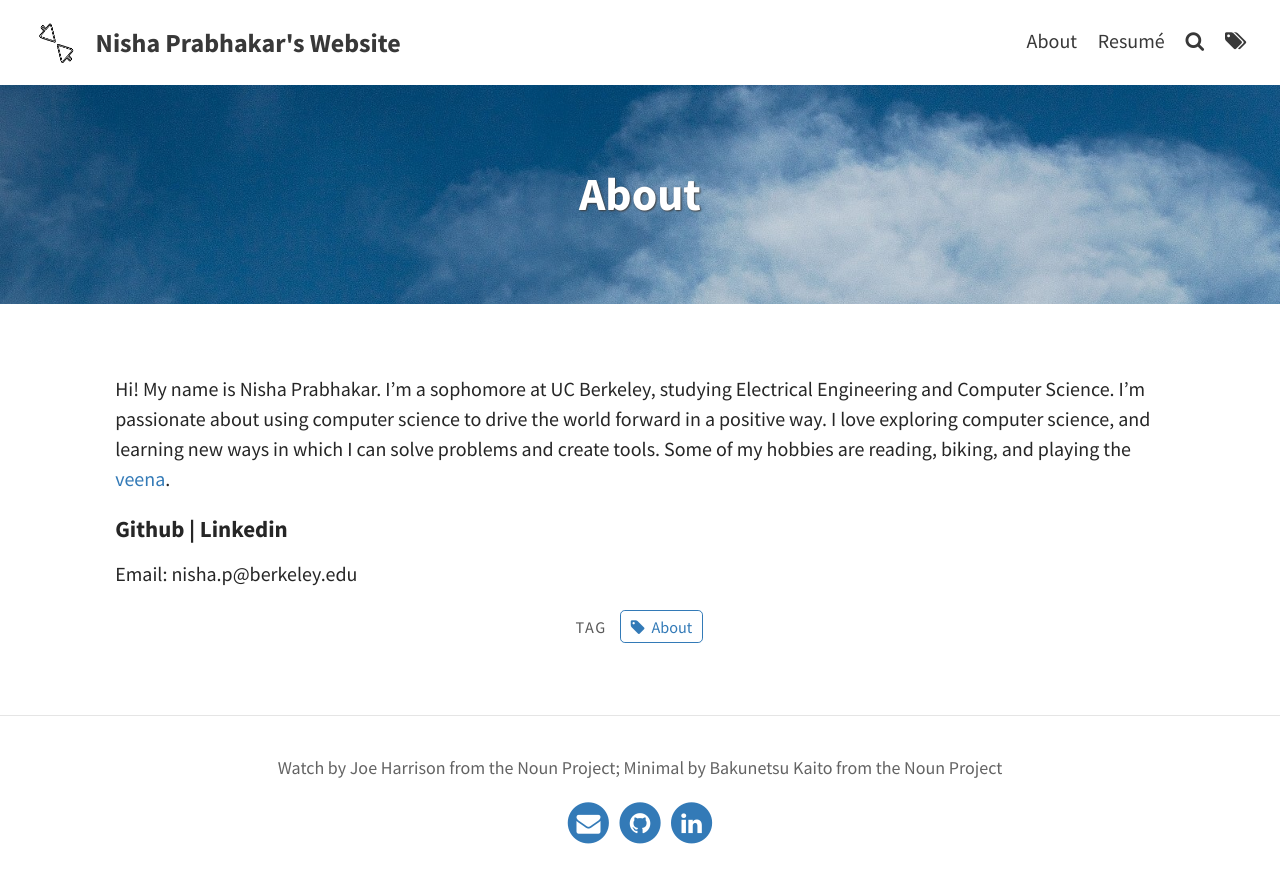
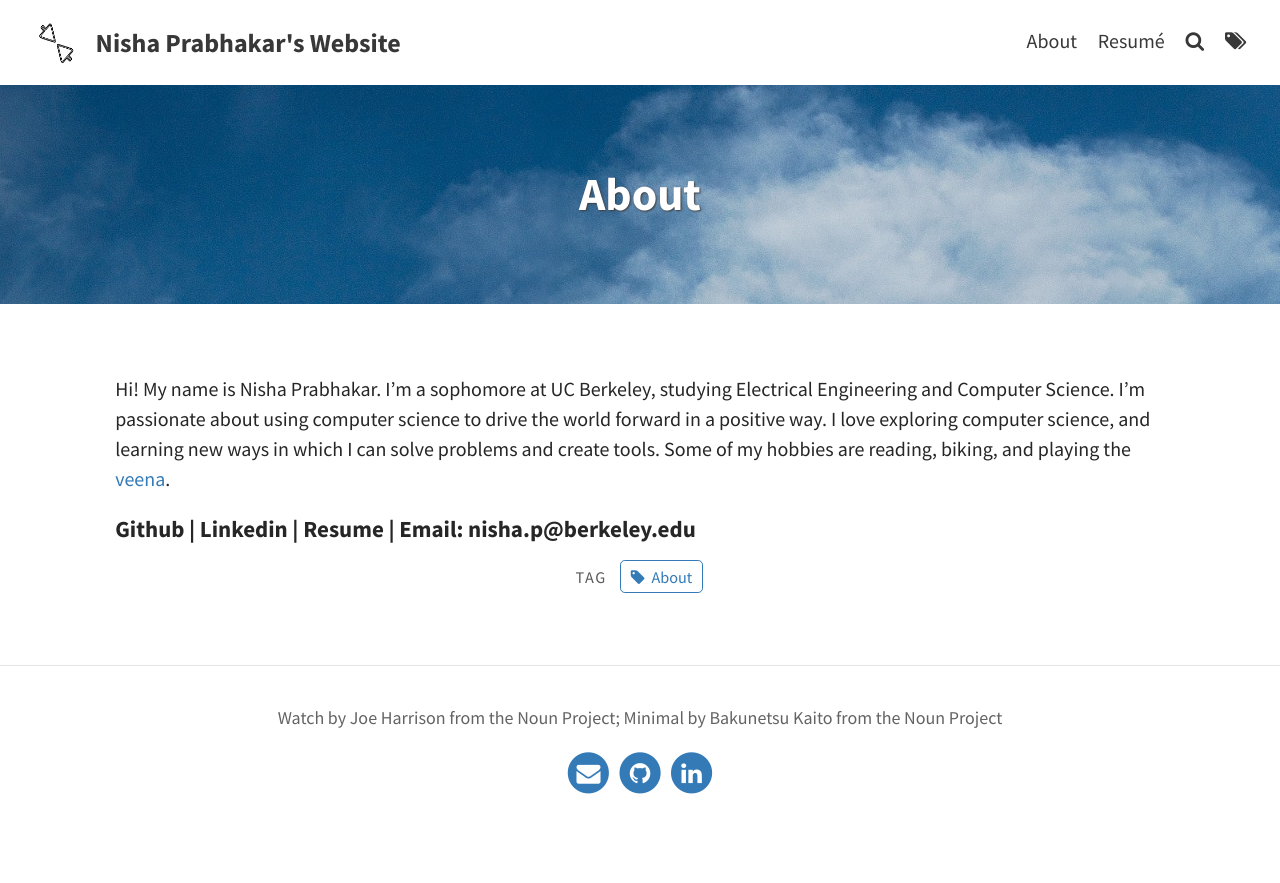
Before and after one commit to nishap1225/nishap1225.github.io, a Jekyll site: the page built from pages/about.md, in a window 1280 px wide. Shown: the top 883 px of the page. Built offline with Jekyll 4.4.1, drawn with Linux system fonts in a browser that asks for light colours.

Commit message:
adding pdf of resume

```diff
--- a/pages/about.md
+++ b/pages/about.md
@@ -11,5 +11,4 @@ tags: [About]
 
 Hi! My name is Nisha Prabhakar. I'm a sophomore at UC Berkeley, studying Electrical Engineering and Computer Science. I'm passionate about using computer science to drive the world forward in a positive way. I love exploring computer science, and learning new ways in which I can solve problems and create tools. Some of my hobbies are reading, biking, and playing the [veena](https://en.wikipedia.org/wiki/Veena#:~:text=The%20veena%20(IAST%3A%20v%C4%AB%E1%B9%87%C4%81),lutes%2C%20zithers%20and%20arched%20harps.).
 
-#### [Github](https://github.com/nishap1225) | [Linkedin](www.linkedin.com/in/nisha-prabhakar)
-Email: nisha.p@berkeley.edu
+#### [Github](https://github.com/nishap1225) | [Linkedin](www.linkedin.com/in/nisha-prabhakar) | [Resume](https://drive.google.com/file/d/1raxrBzFNsGg09CxSMcqS0zsyKuxrF8Xa/view?usp=sharing) | Email: nisha.p@berkeley.edu
```
